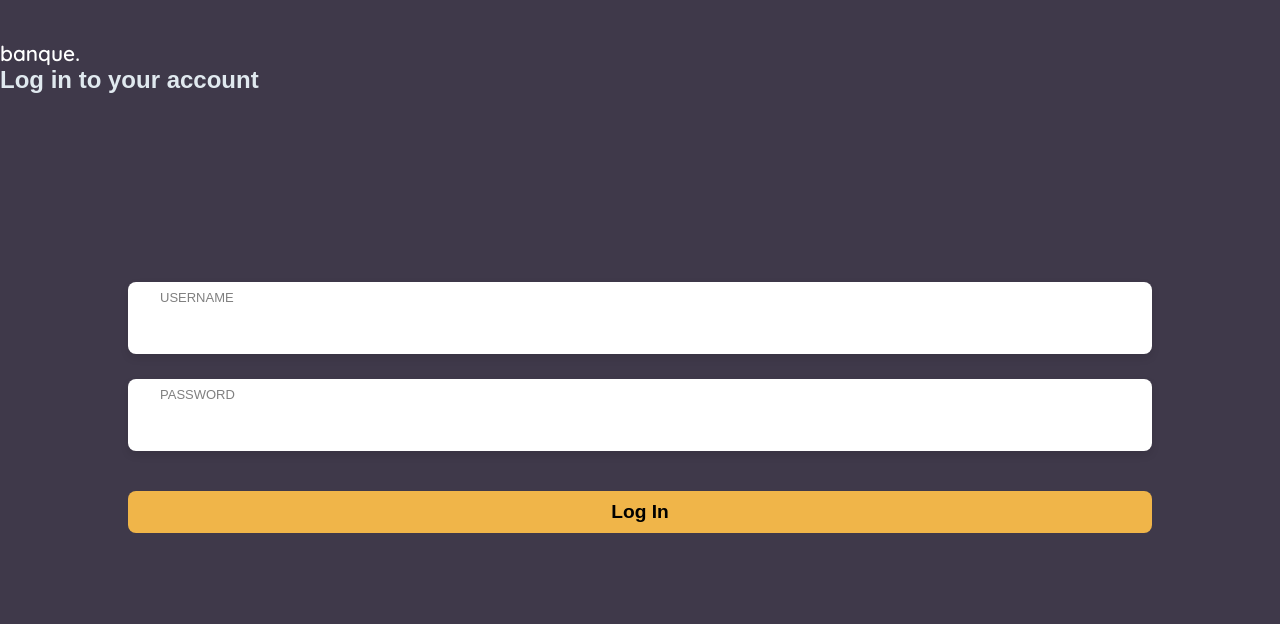
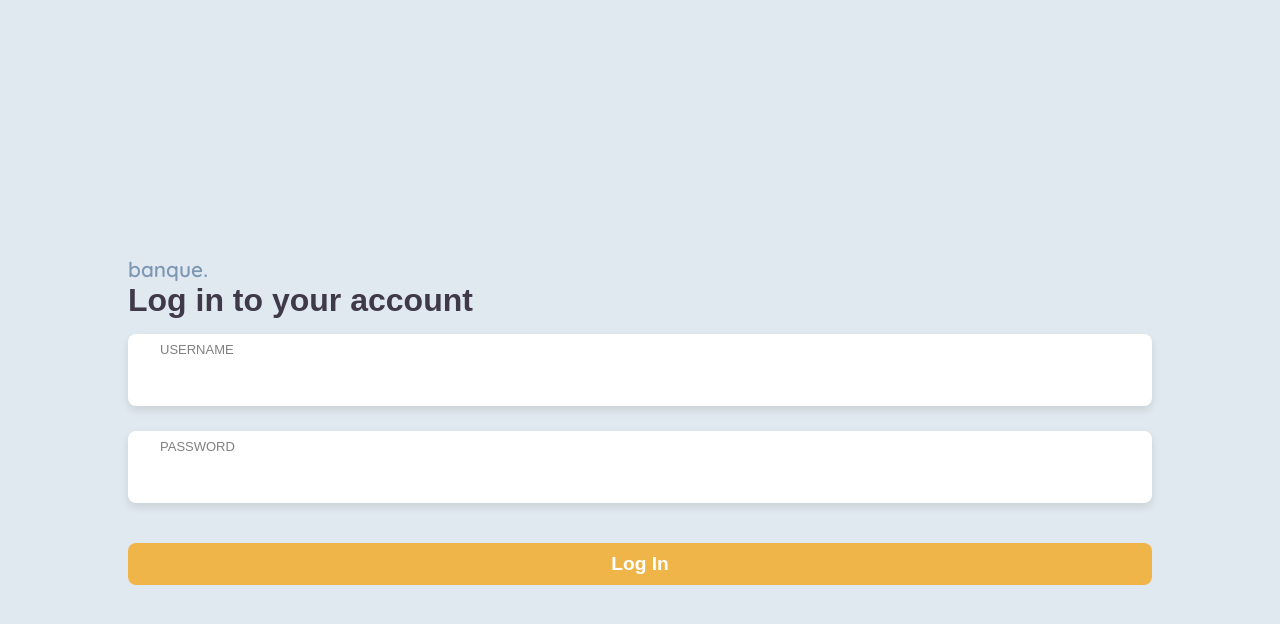
Before and after one commit to jason-nn/banking-app, a React (Create React App) app in the folder my-app/: page /transactions in a window 1280 px wide. Shown: the top 624 px of the page. Built offline with nearby package versions, Linux system fonts and the light colour scheme; the HTML template or start-up script is replaced by a standard one.

Commit message:
Updated log in page and error message styling

```diff
--- a/my-app/src/components/Login.css
+++ b/my-app/src/components/Login.css
@@ -9,14 +9,23 @@
   position: relative;
 }
 
+.form-container {
+  height: 100vh;
+  width: 100vw;
+  display: flex;
+  flex-direction: column;
+  justify-content: center;
+  align-items: center;
+}
+
 .login-form {
-  height: 50vh;
+/*   height: 50vh; */
   width: 80vw;
   /* background: var(--light-color); */
-  position: absolute;
+/*   position: absolute;
   top: 50%;
   left: 50%;
-  transform: translate(-50%, -50%);
+  transform: translate(-50%, -50%); */
   display: flex;
   justify-content: center;
   align-items: center;
@@ -26,12 +35,36 @@
 }
 
 .login-error {
-  color: red;
+  color: var(--light-color);
+  position: absolute;
+  top: 0;
+  font-weight: bold;
+  border-radius: 2vmin;
+  background-color: var(--dark-accent);
+  padding: 3vmin;
+  border: 1px solid var(--dark-shade);
+  margin-top: 5%;
+  transform: translateY(-10%);
+  opacity: 0;
+  animation: error 0.2s ease forwards;
+}
+
+@keyframes error {
+  0% {
+    opacity: 0;
+    transform: translateY(-10%);
+  }
+  100% {
+    opacity: 1;
+    transform: translateY(0);
+  }
 }
 
 .login-hero {
+  display: none;
   width: 100vw;
   height: 100vh;
+  padding: 10%;
   color: var(--light-color);
   background: var(--dark-shade);
   background-size: cover;
@@ -45,8 +78,22 @@
 .login-logo {
   font-family: 'Quicksand', sans-serif;
   font-size: 1.3em;
-  color: white;
+  color: var(--brand-color);
   margin-top: 5vmin;
+}
+
+.login-logo-mobile {
+  font-family: 'Quicksand', sans-serif;
+  font-size: 1.3em;
+  color: var(--brand-color);
+  margin-top: 5vmin;
+  width: 80%;
+}
+
+.login-message-mobile {
+  font-size: xx-large;
+  width: 80%;
+  color: var(--dark-shade)
 }
 
 .login-hero-title {
@@ -108,6 +155,7 @@
   width: 100%;
   transition: 0.1s ease;
   cursor: pointer;
+  color: white;
 }
 
 .main-button:hover {
--- a/my-app/src/components/Login.js
+++ b/my-app/src/components/Login.js
@@ -20,10 +20,13 @@ export default function Login({ LoginFunction, error }) {
     <div className="login-component">
       <div className="login-hero">
         <h1 className="login-logo">banque.</h1>
-        <h2 className="login-message-mobile">Log in to your account</h2>
+
         <h1 className="login-hero-title">The bank you can trust.</h1>
         <p className="login-hero-text">Lorem ipsum dolor sit amet, consectetur adipiscing elit. Nunc a nisl molestie, pretium eros sit amet, sollicitudin risus. Etiam finibus non libero et faucibus. Aliquam eu neque eu arcu ultrices placerat. Phasellus nec malesuada elit. Sed eu nibh enim.</p>
       </div>
+      <div className="form-container">
+        <h1 className="login-logo-mobile">banque.</h1>
+        <h2 className="login-message-mobile">Log in to your account</h2>
         <form className="login-form" onSubmit={submitHandler}>
           <div className="input-container">
             <label>
@@ -55,5 +58,7 @@ export default function Login({ LoginFunction, error }) {
           {error !== "" ? <div className="login-error">{error}</div> : ""}
         </form>
       </div>
+
+    </div>
   );
 }
```
Lines whose indentation alone changed are shown as unchanged.
